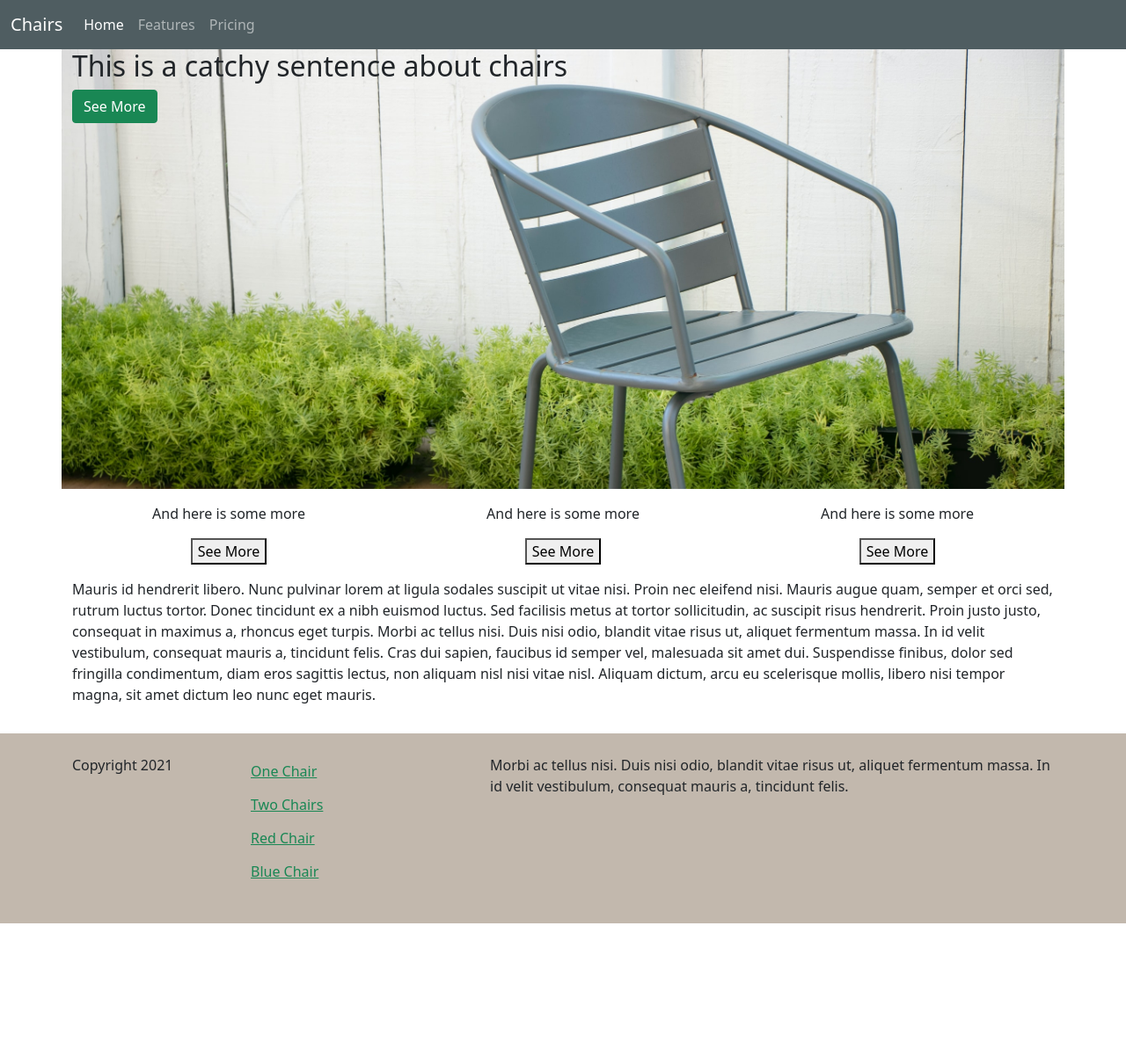
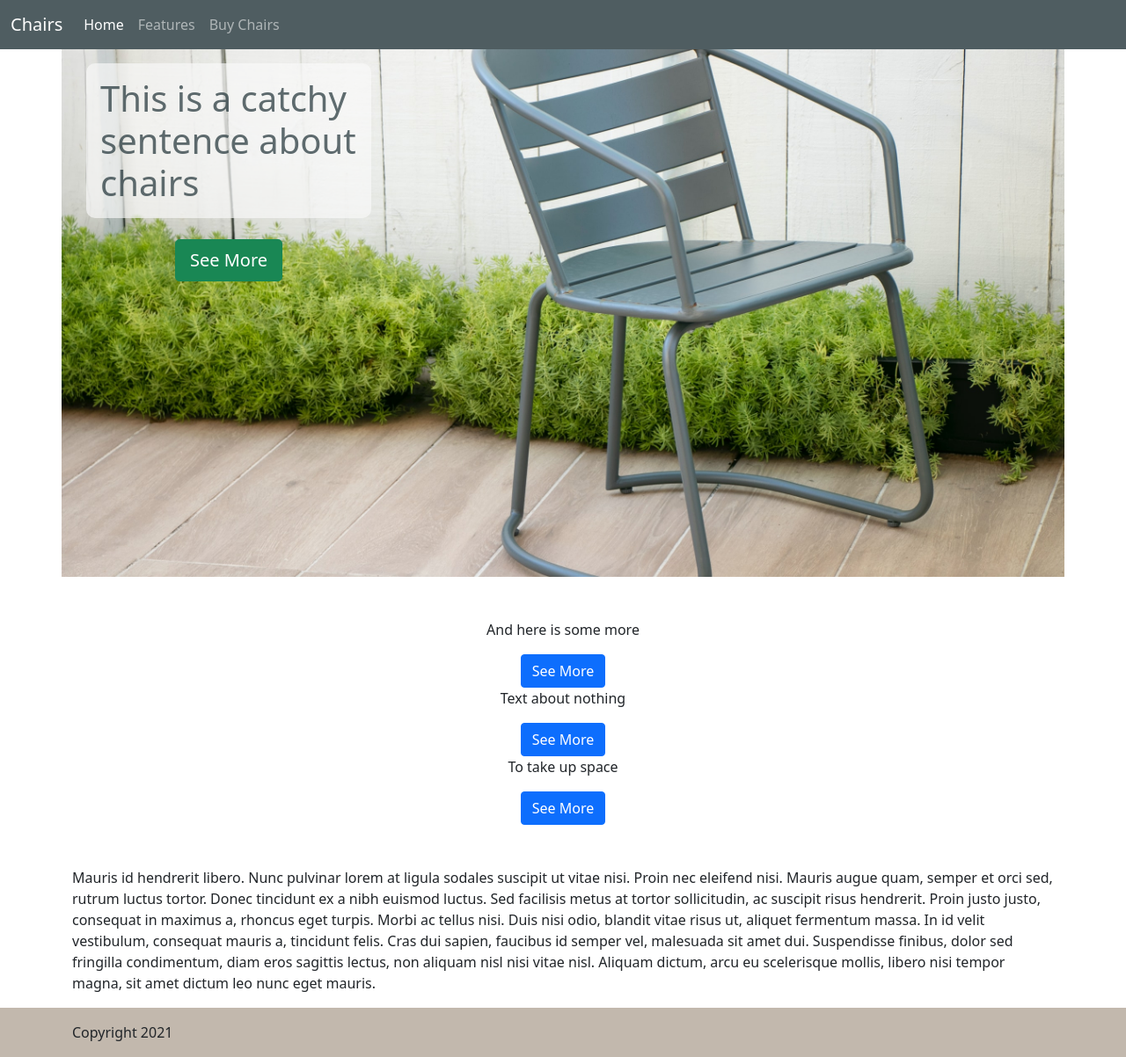
Before and after one commit to natafaye/fesd-week-3, a website: page week3.html in a window 1280 px wide. Shown: the whole page at 88% size. Before the commit the page ends 1050 px from the top, so only its background shows below. Drawn offline with nearby package versions, Linux system fonts and the light colour scheme.

Commit message:
9/23/21 class

```diff
--- a/week3.css
+++ b/week3.css
@@ -1,4 +1,3 @@
-/*#fafafabb*/
 
 .bg-slate {
     background-color: #4F5D61;
@@ -7,7 +6,16 @@
 .jumbo {
     background-image: url(images/chair.jpg);
     background-size: cover;
-    height: 500px;
+    background-position: 70%;
+    height: 600px;
+    overflow: hidden;
+}
+
+.jumbo h2 {
+    color: #4F5D61;
+    opacity: 0.9;
+    background-color: #fafafabb;
+    border-radius: 10px;
 }
 
 footer {
--- a/week3.html
+++ b/week3.html
@@ -1,16 +1,16 @@
 <!DOCTYPE html>
-<html>
+<html lang="en">
 
 <head>
-    <meta charset="utf-8">
-    <meta name="viewport" content="width=device-width, initial-scale=1">
+    <meta charset="UTF-8">
+    <meta http-equiv="X-UA-Compatible" content="IE=edge">
+    <meta name="viewport" content="width=device-width, initial-scale=1.0">
     <title>Chairs</title>
     <link rel="stylesheet" href="node_modules/bootstrap/dist/css/bootstrap.min.css">
     <link rel="stylesheet" href="week3.css">
 </head>
 
 <body>
-    <!-- Navbar -->
     <nav class="navbar navbar-expand-lg navbar-dark bg-slate">
         <div class="container-fluid">
             <a class="navbar-brand" href="#">Chairs</a>
@@ -27,36 +27,49 @@
                         <a class="nav-link" href="#">Features</a>
                     </li>
                     <li class="nav-item">
-                        <a class="nav-link" href="#">Pricing</a>
+                        <a class="nav-link" href="#">Buy Chairs</a>
                     </li>
                 </ul>
             </div>
         </div>
     </nav>
-    <!-- Main -->
     <div class="container">
-        <div class="row mb-3">
-            <div class="col jumbo">
-                <h2>This is a catchy sentence about chairs</h2>
-                <button class="btn btn-success">See More</button>
+        <div class="row jumbo">
+            <div class="col-sm-8 col-md-6 col-lg-4 text-center">
+                <h2 class="m-3 mb-4 p-3 text-start fs-1">This is a catchy sentence about chairs</h2>
+                <button class="btn btn-lg btn-success">See More</button>
             </div>
         </div>
-        <div class="row text-center mb-3">
+        <div class="row text-center my-5 d-none d-md-block">
             <div class="col">
                 <p>And here is some more</p>
-                <button>See More</button>
-            </div>
-            <div class="col d-none d-md-block">
-                <p>And here is some more</p>
-                <button>See More</button>
+                <button class="btn btn-primary">See More</button>
             </div>
             <div class="col">
-                <p>And here is some more</p>
-                <button>See More</button>
+                <p>Text about nothing</p>
+                <button class="btn btn-primary">See More</button>
+            </div>
+            <div class="col">
+                <p>To take up space</p>
+                <button class="btn btn-primary">See More</button>
             </div>
         </div>
-        <div class="row mb-3">
+        <div class="row text-center my-5 d-md-none">
             <div class="col">
+                <div class="dropdown">
+                    <button class="btn btn-secondary dropdown-toggle" type="button" id="dropdownMenuButton1"
+                        data-bs-toggle="dropdown" aria-expanded="false">
+                        Dropdown button
+                    </button>
+                    <ul class="dropdown-menu" aria-labelledby="dropdownMenuButton1">
+                        <li><a class="dropdown-item" href="#">Action</a></li>
+                        <li><a class="dropdown-item" href="#">Another action</a></li>
+                        <li><a class="dropdown-item" href="#">Something else here</a></li>
+                    </ul>
+                </div>
+            </div>
+        </div>
+        <div class="row">
             <p>Mauris id hendrerit libero. Nunc pulvinar lorem at ligula sodales
                 suscipit ut vitae nisi. Proin nec eleifend nisi. Mauris augue quam,
                 semper et orci sed, rutrum luctus tortor. Donec tincidunt ex a nibh
@@ -71,26 +84,11 @@
                 nisi tempor magna, sit amet dictum leo nunc eget mauris.</p>
         </div>
     </div>
-    </div>
-    <!-- Footer -->
-    <footer class="py-4">
+    <footer class="p-3">
         <div class="container">
             <div class="row">
-                <div class="col-md-2">
+                <div class="col">
                     Copyright 2021
-                </div>
-                <div class="col-md-3">
-                    <ul class="list-unstyled footer-links">
-                        <li><a class="btn btn-link text-success" href="#">One Chair</a></li>
-                        <li><a class="btn btn-link text-success" href="#">Two Chairs</a></li>
-                        <li><a class="btn btn-link text-success" href="#">Red Chair</a></li>
-                        <li><a class="btn btn-link text-success" href="#">Blue Chair</a></li>
-                    </ul>
-                </div>
-                <div class="col-md">
-                    Morbi ac tellus nisi. Duis nisi odio, blandit
-                    vitae risus ut, aliquet fermentum massa. In id velit vestibulum,
-                    consequat mauris a, tincidunt felis.
                 </div>
             </div>
         </div>
```
Also changed, not shown: 1 other file. Lines whose indentation alone changed are shown as unchanged.
